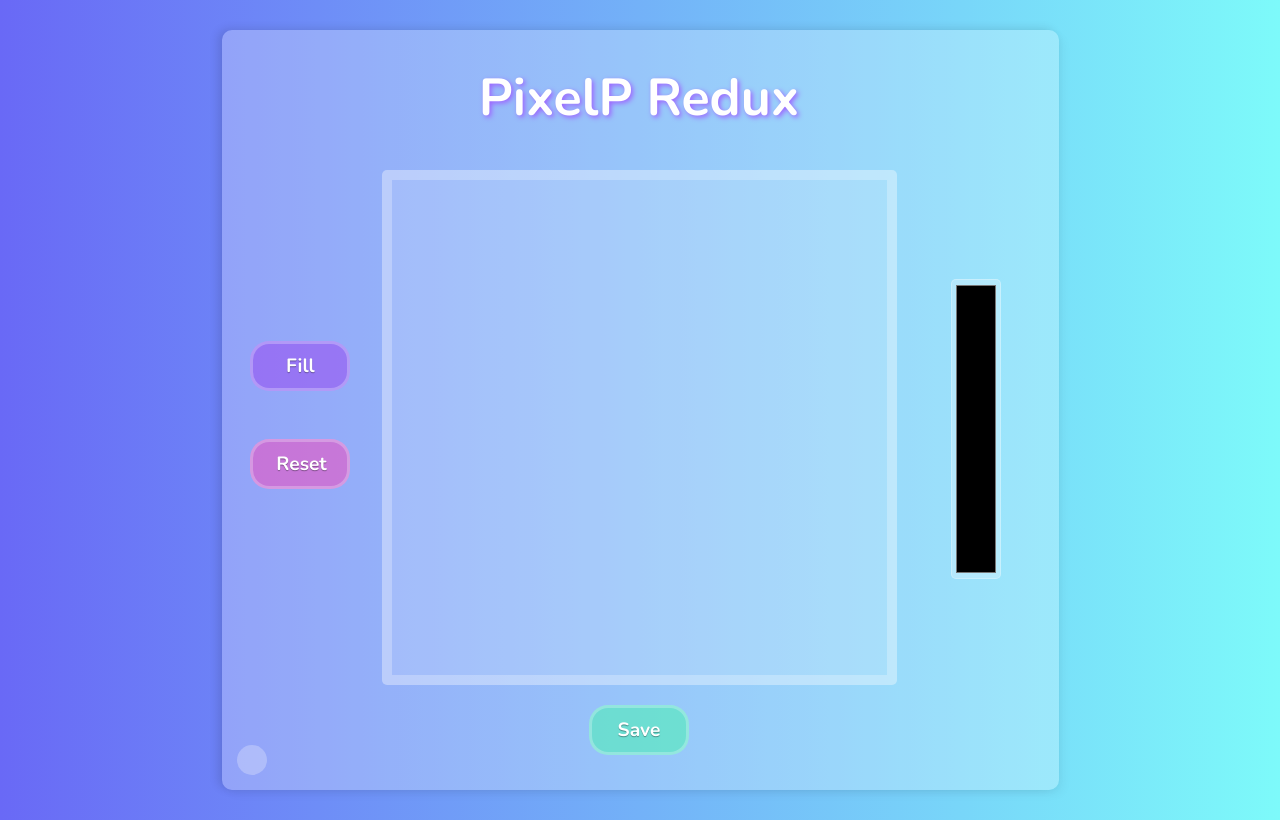
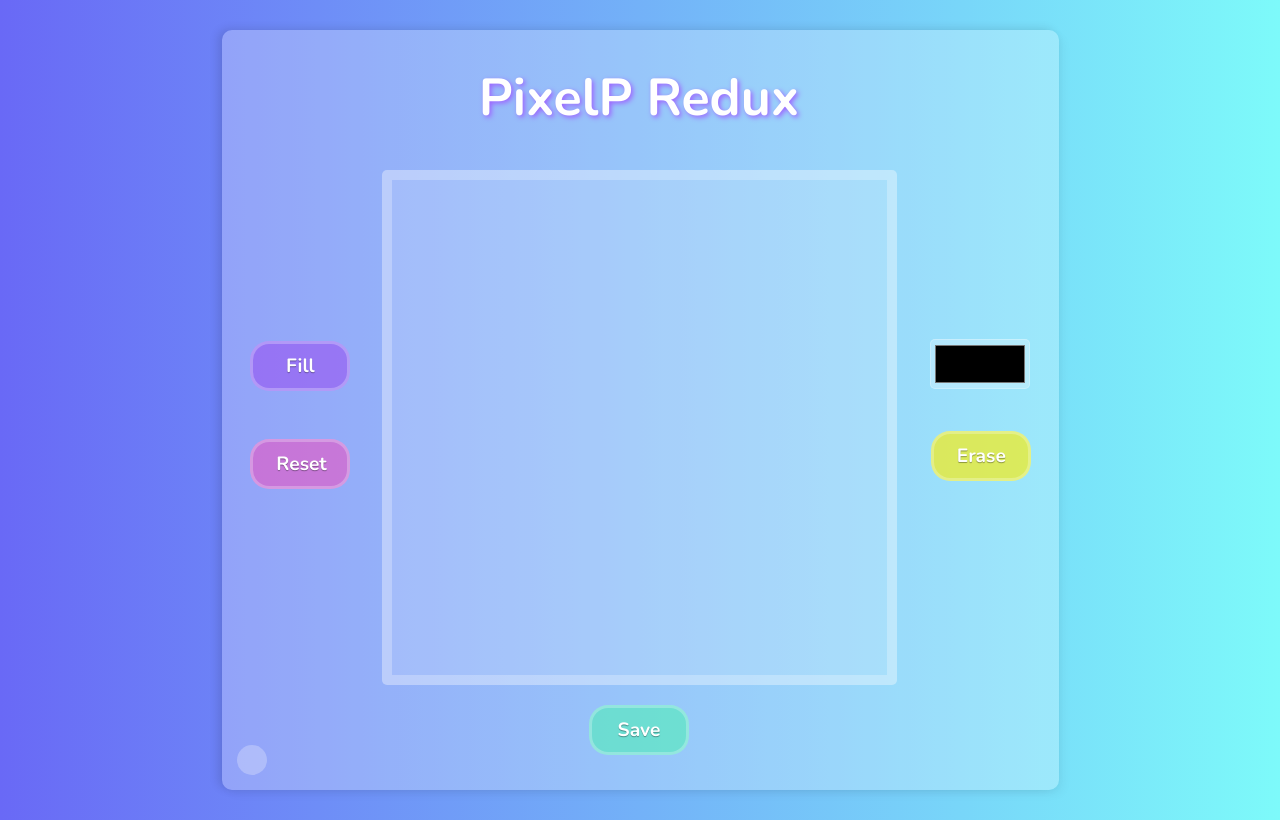
Before and after one commit to nekacurry/FEW-2.3-pixel-art, a React (Create React App) app: page / in a window 1280 px wide. Built offline with nearby package versions, Linux system fonts and the light colour scheme.

Commit message:
finished and styled eraser

```diff
--- a/package.json
+++ b/package.json
@@ -26,7 +26,8 @@
     "react-redux": "^7.2.4",
     "react-router-dom": "^5.2.0",
     "react-scripts": "4.0.3",
-    "redux": "^4.1.0",
+    "redux": "^4.1.2",
+    "redux-undo": "^1.0.1",
     "web-vitals": "^1.0.1"
   },
   "scripts": {
--- a/src/App.js
+++ b/src/App.js
@@ -16,7 +16,6 @@ function App() {
      <Grid />
      <ColorPicker />
      <Buttons />
-     {/* <Save /> */}
      <Footer />
     </div>
   );
--- a/src/actions/index.js
+++ b/src/actions/index.js
@@ -1,8 +1,10 @@
+
+
 export const SET_COLOR = 'SET_COLOR'
 export const PICK_COLOR = 'PICK_COLOR'
 export const FILL_COLOR = 'FILL_COLOR'
 export const RESET = 'RESET'
-// export const ERASE = 'ERASE'
+export const ERASE = 'ERASE'
 
 export const fillColor = (color) => {
   return {
@@ -29,9 +31,9 @@ export const reset = () => {
   return { type: RESET }
 }
 
-// export const erase = (dC, index) => {
+// export const erase = (color, index) => {
 //   return {
 //     type: ERASE,
-//     payload: {dC, index}
+//     payload: {color, index}
 //   }
 // }
--- a/src/components/Buttons.js
+++ b/src/components/Buttons.js
@@ -15,6 +15,7 @@ function Buttons() {
       <button className="reset-button" onClick={(e) => {
         dispatch(reset())
       }}>Reset</button>
+
     </div>
   )
 }
--- a/src/components/ColorPicker.js
+++ b/src/components/ColorPicker.js
@@ -8,6 +8,7 @@ function ColorPicker() {
   const dispatch = useDispatch()
 
   return (
+    <div className='tools'>
     <div className={'picker'}>
       <input
         type="color"
@@ -18,6 +19,18 @@ function ColorPicker() {
         }}
       />
     </div>
+    <div className='eraser'>
+    <input
+        className='erase-button'
+        type='button'
+        value={'Erase'}
+        onClick={ e => {
+          setColor( '#ffffff00' )
+          dispatch(pickColor('#ffffff00'))
+        }}
+      />
+    </div>
+  </div>
   )
 }
 
--- a/src/index.css
+++ b/src/index.css
@@ -81,7 +81,7 @@ h1.App-title {
   flex-direction: column;
 }
 
-button.fill-button, button.reset-button, button.save-btn {
+button.fill-button, button.reset-button, button.save-btn, input.erase-button {
   display:inline-block;
   border:0.16em solid rgba(255,255,255,0);
   border-radius: 1em;
@@ -116,6 +116,10 @@ button.reset-button {
   background-color: #f14ebd8c;
 }
 
+input.erase-button {
+  background-color: #ffee00a1;
+}
+
 button.fill-button:hover {
   background-color: #8242cad8
 }
@@ -128,25 +132,34 @@ button.save-btn:hover {
   background-color: #3dc08eb6;
 }
 
+input.erase-button:hover {
+  background-color: #dfd000e0;
+}
+
 
 /* Color Picker */
 
-.picker {
+.tools {
   grid-area: r;
   display: flex;
-  justify-content: flex-start;
+  justify-content: center;
   align-items: center;
-  margin-top: 37px;
-  margin-left: 14px;
+  flex-direction: column;
+  /* margin-top: 37px; */
+  margin-right: 40px;
 }
 
 .picker > input {
-  width: 50px;
-  height: 300px;
+  width: 100px;
+  height: 50px;
   background-color: var(--bg-color);
   border-color: var(--bg-color);
   border-radius: var(--border-r);
   cursor: crosshair;
+}
+
+.picker > input, .eraser > input {
+  margin:1.5em 1em 1em 1.5em;
 }
 
 /* Grid */
--- a/src/reducers/gridReducer.js
+++ b/src/reducers/gridReducer.js
@@ -25,6 +25,12 @@ const gridReducer = (state = defaultGrid(), action) => {
     case RESET:
       return defaultGrid()
 
+    // case ERASE:
+    //   return {
+    //     ...state,
+    //     color: state.color.filter(color => color.id !== action.id)
+    //   };
+
     default:
       return state
 
```
Also changed, not shown: 1 other file (tests, documents, lock files or other folders).
